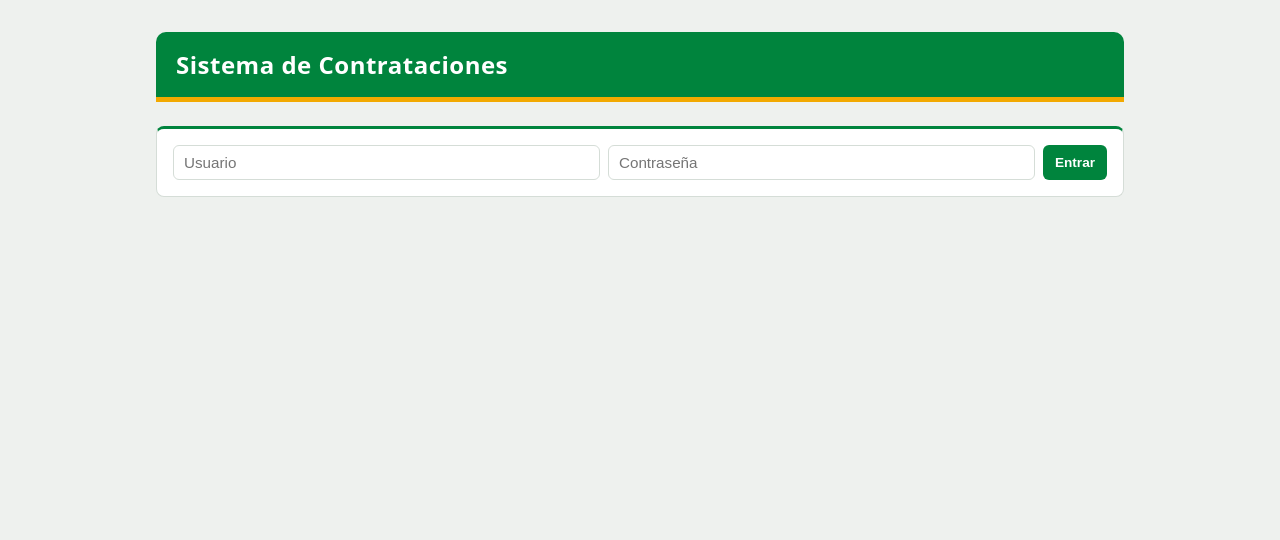
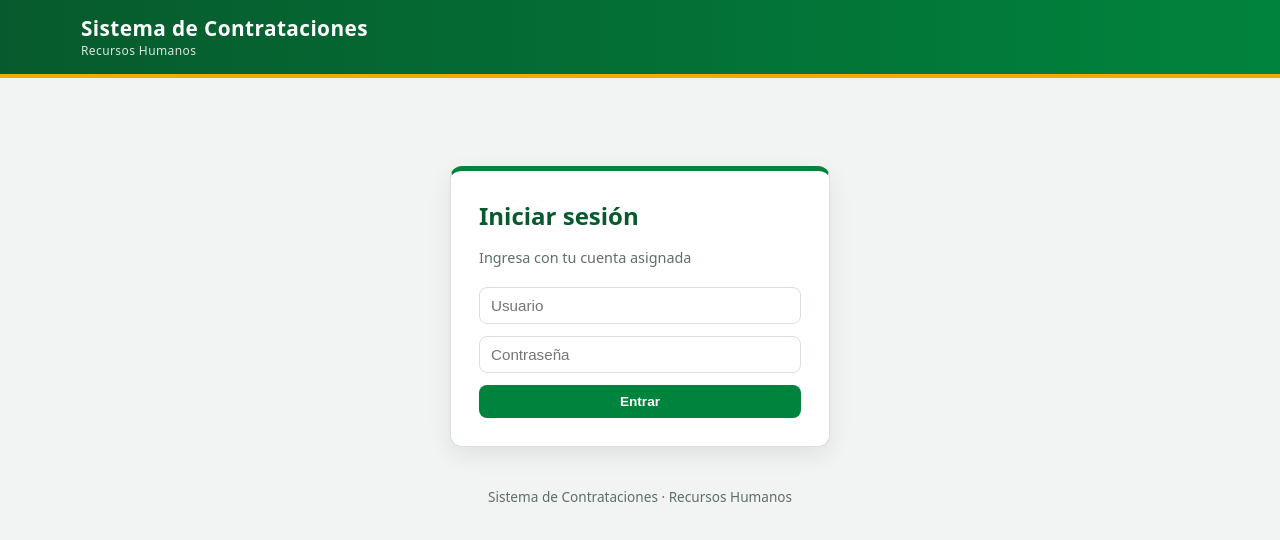
Before and after one commit to KevinAlva23/sistema-contrataciones, a Vue app in the folder frontend/: page / in a window 1280 px wide. Shown: the top 540 px of the page. Built offline with nearby package versions, Linux system fonts and the light colour scheme.

Commit message:
Rediseno: barra superior, tarjetas de resumen y paneles

```diff
--- a/frontend/src/App.vue
+++ b/frontend/src/App.vue
@@ -17,14 +17,14 @@ const error = ref('')
 const puedeEditar = computed(() => ['admin', 'reclutador'].includes(rol.value))
 const puedeBorrar = computed(() => rol.value === 'admin')
 
-// fetch que agrega el token; si expira, cierra la sesión
+// Contadores para las tarjetas de resumen
+const total = computed(() => candidatos.value.length)
+const cuenta = (e) => candidatos.value.filter(c => c.estado === e).length
+
 async function api(url, opciones = {}) {
   const r = await fetch(url, {
     ...opciones,
-    headers: {
-      ...(opciones.headers || {}),
-      Authorization: `Bearer ${token.value}`
-    }
+    headers: { ...(opciones.headers || {}), Authorization: `Bearer ${token.value}` }
   })
   if (r.status === 401) { salir(); throw new Error('sesion') }
   return r
@@ -123,46 +123,91 @@ onMounted(cargar)
 </script>
 
 <template>
+  <!-- Barra superior -->
+  <header class="topbar">
+    <div class="topbar-in">
+      <div class="marca">
+        Sistema de Contrataciones
+        <small>Recursos Humanos</small>
+      </div>
+      <div v-if="token" class="sesion">
+        <span class="usuario">{{ usuario }}</span>
+        <span class="rol" :class="rol">{{ rol }}</span>
+        <button class="borde" @click="salir">Cerrar sesión</button>
+      </div>
+    </div>
+  </header>
+
   <main class="contenedor">
-    <h1>Sistema de Contrataciones</h1>
 
-    <!-- Pantalla de login -->
-    <form v-if="!token" class="tarjeta formulario" @submit.prevent="entrar">
+    <!-- Login centrado -->
+    <div v-if="!token" class="login-wrap">
+      <form class="login" @submit.prevent="entrar">
+        <h2>Iniciar sesión</h2>
+        <p class="sub">Ingresa con tu cuenta asignada</p>
         <input v-model="loginForm.username" placeholder="Usuario" required />
         <input v-model="loginForm.password" type="password" placeholder="Contraseña" required />
         <button>Entrar</button>
         <p v-if="errorLogin" class="error">{{ errorLogin }}</p>
       </form>
+    </div>
 
     <template v-else>
-      <div class="filtro">
-        <span>Sesión: <b>{{ usuario }}</b> ({{ rol }})</span>
-        <button class="gris" @click="salir">Cerrar sesión</button>
+      <!-- Tarjetas de resumen -->
+      <section class="stats">
+        <div class="stat">
+          <div class="num">{{ total }}</div>
+          <div class="lbl">Total de candidatos</div>
         </div>
+        <div class="stat pend">
+          <div class="num">{{ cuenta('pendiente') }}</div>
+          <div class="lbl">Pendientes</div>
+        </div>
+        <div class="stat cont">
+          <div class="num">{{ cuenta('contratado') }}</div>
+          <div class="lbl">Contratados</div>
+        </div>
+        <div class="stat rech">
+          <div class="num">{{ cuenta('rechazado') }}</div>
+          <div class="lbl">Rechazados</div>
+        </div>
+      </section>
 
-      <form v-if="puedeEditar" class="tarjeta formulario" @submit.prevent="guardar">
+      <!-- Formulario (solo admin y reclutador) -->
+      <section v-if="puedeEditar" class="panel">
+        <h2 class="panel-titulo">
+          {{ editandoId !== null ? 'Editar candidato' : 'Nuevo candidato' }}
+        </h2>
+        <form class="panel-cuerpo" @submit.prevent="guardar">
+          <div class="grid-form">
             <input v-model="form.nombre" placeholder="Nombre" required />
             <input v-model="form.email" type="email" placeholder="Email" required />
             <input v-model="form.puesto" placeholder="Puesto" required />
             <input v-model="form.telefono" placeholder="Teléfono (10 dígitos)" required pattern="[0-9]{10}" title="Escribe 10 números" />
+          </div>
+          <div class="acciones-form">
             <button>{{ editandoId !== null ? 'Guardar cambios' : 'Agregar' }}</button>
             <button v-if="editandoId !== null" type="button" class="gris" @click="cancelar">Cancelar</button>
+          </div>
+          <p v-if="error" class="error">{{ error }}</p>
         </form>
-      <p v-if="error" class="error">{{ error }}</p>
+      </section>
 
-      <div class="filtro">
+      <!-- Tabla con filtros -->
+      <section class="panel">
+        <h2 class="panel-titulo">Candidatos</h2>
+        <div class="toolbar">
           <input v-model="busqueda" class="buscador" placeholder="Buscar por nombre, email o puesto" />
-        <label>Estado:</label>
           <select v-model="filtro">
-          <option value="todos">Todos</option>
+            <option value="todos">Todos los estados</option>
             <option value="pendiente">Pendiente</option>
             <option value="contratado">Contratado</option>
             <option value="rechazado">Rechazado</option>
           </select>
-        <span>{{ filtrados.length }} candidato(s)</span>
+          <span class="cuenta">{{ filtrados.length }} resultado(s)</span>
         </div>
 
-      <div class="tarjeta tabla-scroll">
+        <div class="tabla-scroll">
           <table>
             <thead>
               <tr>
@@ -171,7 +216,9 @@ onMounted(cargar)
               </tr>
             </thead>
             <tbody>
-            <tr v-if="!filtrados.length"><td colspan="6">Sin resultados</td></tr>
+              <tr v-if="!filtrados.length">
+                <td colspan="6" class="vacio">Sin resultados</td>
+              </tr>
               <tr v-for="c in filtrados" :key="c.id">
                 <td>{{ c.nombre }}</td>
                 <td>{{ c.email }}</td>
@@ -182,12 +229,15 @@ onMounted(cargar)
                   <button class="verde" @click="estado(c.id,'contratado')">Contratar</button>
                   <button class="rojo" @click="estado(c.id,'rechazado')">Rechazar</button>
                   <button class="gris" @click="editar(c)">Editar</button>
-                <button v-if="puedeBorrar" @click="borrar(c)">Eliminar</button>
+                  <button v-if="puedeBorrar" class="rojo" @click="borrar(c)">Eliminar</button>
                 </td>
               </tr>
             </tbody>
           </table>
         </div>
+      </section>
     </template>
   </main>
+
+  <footer class="pie">Sistema de Contrataciones · Recursos Humanos</footer>
 </template>
--- a/frontend/src/style.css
+++ b/frontend/src/style.css
@@ -1,13 +1,14 @@
-/* ============ PALETA (inspirada en Pemex) ============ */
+/* ============ PALETA ============ */
 :root {
-  --verde: #00843d;         /* verde institucional (principal) */
-  --verde-oscuro: #07492a;  /* verde más oscuro (hover, bordes) */
-  --verde-claro: #2e9e5b;   /* botón Contratar */
-  --dorado: #f2a900;        /* acento dorado/amarillo */
-  --rojo: #c8102e;          /* botón Rechazar */
-  --gris: #eef1ee;          /* fondo de la página */
-  --borde: #d5ddd7;        /* líneas y bordes */
-  --texto: #1c2b22;         /* texto */
+  --verde: #00843d;
+  --verde-oscuro: #075a2d;
+  --verde-claro: #e6f4ec;
+  --dorado: #f2a900;
+  --rojo: #c8102e;
+  --gris: #f1f4f2;
+  --borde: #d9e0db;
+  --texto: #1c2b22;
+  --suave: #5f6f66;
 }
 
 * { box-sizing: border-box; }
@@ -19,125 +20,200 @@ body {
   font-family: system-ui, -apple-system, "Segoe UI", sans-serif;
 }
 
-/* ============ DISTRIBUCIÓN ============ */
-.contenedor {
-  max-width: 1000px;
-  margin: 2rem auto;
-  padding: 0 1rem;
+/* ============ BARRA SUPERIOR ============ */
+.topbar {
+  background: linear-gradient(90deg, var(--verde-oscuro), var(--verde));
+  border-bottom: 4px solid var(--dorado);
+  color: white;
 }
+.topbar-in {
+  max-width: 1150px;
+  margin: 0 auto;
+  padding: 0.9rem 1rem;
+  display: flex;
+  align-items: center;
+  justify-content: space-between;
+  gap: 1rem;
+  flex-wrap: wrap;
+}
+.marca { font-size: 1.3rem; font-weight: 700; letter-spacing: 0.4px; }
+.marca small { display: block; font-size: 0.75rem; font-weight: 400; opacity: 0.85; }
+.sesion { display: flex; align-items: center; gap: 10px; }
+.usuario { font-weight: 600; }
 
-/* Título como barra verde con franja dorada abajo */
-h1 {
-  margin: 0 0 1.5rem;
-  padding: 1rem 1.25rem;
-  font-size: 1.5rem;
-  color: white;
-  background: var(--verde);
-  border-bottom: 5px solid var(--dorado);   /* franja dorada */
-  border-radius: 10px 10px 0 0;
-  letter-spacing: 0.5px;
+/* Etiqueta de rol */
+.rol {
+  padding: 2px 10px;
+  border-radius: 999px;
+  font-size: 0.75rem;
+  font-weight: 700;
+  text-transform: uppercase;
+  background: white;
 }
+.rol.admin { color: var(--rojo); }
+.rol.reclutador { color: var(--verde); }
+.rol.auditor { color: #8a5a00; background: #ffe9b0; }
 
-.tarjeta {
+/* ============ CONTENEDOR ============ */
+.contenedor { max-width: 1150px; margin: 1.5rem auto; padding: 0 1rem; }
+
+/* ============ LOGIN ============ */
+.login-wrap { display: flex; justify-content: center; padding-top: 4rem; }
+.login {
+  width: 100%;
+  max-width: 380px;
   background: white;
   border: 1px solid var(--borde);
-  border-top: 3px solid var(--verde);       /* línea verde arriba de cada tarjeta */
-  border-radius: 8px;
-  padding: 1rem;
-  margin-bottom: 1.5rem;
+  border-top: 5px solid var(--verde);
+  border-radius: 12px;
+  padding: 1.75rem;
+  display: flex;
+  flex-direction: column;
+  gap: 12px;
+  box-shadow: 0 8px 24px rgba(0, 0, 0, 0.08);
 }
+.login h2 { margin: 0 0 4px; color: var(--verde-oscuro); }
+.login p.sub { margin: 0 0 8px; color: var(--suave); font-size: 0.9rem; }
+
+/* ============ TARJETAS DE RESUMEN ============ */
+.stats {
+  display: grid;
+  grid-template-columns: repeat(4, 1fr);
+  gap: 14px;
+  margin-bottom: 1.25rem;
+}
+.stat {
+  background: white;
+  border: 1px solid var(--borde);
+  border-left: 6px solid var(--verde);
+  border-radius: 10px;
+  padding: 0.9rem 1rem;
+}
+.stat .num { font-size: 1.9rem; font-weight: 800; line-height: 1; }
+.stat .lbl { color: var(--suave); font-size: 0.85rem; margin-top: 4px; }
+.stat.pend { border-left-color: var(--dorado); }
+.stat.cont { border-left-color: var(--verde); }
+.stat.rech { border-left-color: var(--rojo); }
+
+/* ============ PANELES ============ */
+.panel {
+  background: white;
+  border: 1px solid var(--borde);
+  border-radius: 12px;
+  margin-bottom: 1.25rem;
+  overflow: hidden;
+}
+.panel-titulo {
+  margin: 0;
+  padding: 0.75rem 1rem;
+  background: var(--verde-claro);
+  color: var(--verde-oscuro);
+  font-size: 1rem;
+  border-bottom: 1px solid var(--borde);
+}
+.panel-cuerpo { padding: 1rem; }
 
 /* ============ FORMULARIO ============ */
-.formulario { display: flex; flex-wrap: wrap; gap: 8px; }
+.grid-form {
+  display: grid;
+  grid-template-columns: repeat(4, 1fr);
+  gap: 10px;
+}
+.acciones-form { display: flex; gap: 8px; margin-top: 10px; }
 
-input {
-  flex: 1 1 150px;
-  padding: 8px 10px;
+input, select {
+  width: 100%;
+  padding: 9px 11px;
   border: 1px solid var(--borde);
-  border-radius: 6px;
+  border-radius: 8px;
   font-size: 0.95rem;
+  background: white;
 }
-
-input:focus {
-  outline: 2px solid var(--dorado);   /* foco dorado */
+input:focus, select:focus {
+  outline: 2px solid var(--dorado);
   border-color: transparent;
 }
 
 /* ============ BOTONES ============ */
 button {
-  padding: 8px 12px;
+  padding: 9px 14px;
   border: none;
-  border-radius: 6px;
+  border-radius: 8px;
   background: var(--verde);
   color: white;
   font-size: 0.85rem;
   font-weight: 600;
   cursor: pointer;
+  transition: background 0.15s;
 }
 button:hover { background: var(--verde-oscuro); }
-button.verde { background: var(--verde-claro); }
+button.verde { background: #2e9e5b; }
 button.verde:hover { background: var(--verde); }
 button.rojo { background: var(--rojo); }
 button.rojo:hover { background: #9d0c24; }
+button.gris { background: #6b7280; }
+button.gris:hover { background: #4b5563; }
+button.borde { background: transparent; border: 1px solid white; }
+button.borde:hover { background: rgba(255, 255, 255, 0.15); }
 
-/* ============ FILTRO ============ */
-.filtro {
-  margin-bottom: 1rem;
+/* ============ BARRA DE FILTROS ============ */
+.toolbar {
   display: flex;
+  gap: 10px;
   align-items: center;
-  gap: 8px;
-  font-weight: 600;
-  color: var(--verde-oscuro);
+  flex-wrap: wrap;
+  padding: 0.9rem 1rem;
 }
-select {
-  padding: 8px 10px;
-  border: 1px solid var(--borde);
-  border-radius: 6px;
-  background: white;
-}
+.toolbar .buscador { flex: 1 1 260px; }
+.toolbar select { width: auto; }
+.cuenta { color: var(--suave); font-size: 0.9rem; margin-left: auto; }
 
 /* ============ TABLA ============ */
 .tabla-scroll { overflow-x: auto; }
-
-table { width: 100%; border-collapse: collapse; background: white; }
-
-th, td {
-  padding: 10px;
-  text-align: left;
-  border-bottom: 1px solid var(--borde);
-}
-
-/* Encabezado verde con texto blanco */
+table { width: 100%; border-collapse: collapse; }
+th, td { padding: 11px 14px; text-align: left; border-bottom: 1px solid var(--borde); }
 th {
   background: var(--verde);
   color: white;
-  font-size: 0.85rem;
+  font-size: 0.8rem;
+  text-transform: uppercase;
+  letter-spacing: 0.5px;
 }
+tbody tr:nth-child(even) { background: #f7faf8; }
+tbody tr:hover { background: #fff6dc; }
+.acciones { display: flex; gap: 6px; flex-wrap: wrap; }
+.vacio { text-align: center; color: var(--suave); padding: 1.5rem; }
 
-/* Filas alternas y resaltado al pasar el mouse */
-tbody tr:nth-child(even) { background: #f6f9f7; }
-tbody tr:hover { background: #fff6dc; }
-
-.acciones { display: flex; gap: 6px; }
-
-/* ============ ETIQUETA DE ESTADO ============ */
+/* ============ ESTADOS ============ */
 .estado {
-  padding: 2px 10px;
+  padding: 3px 11px;
   border-radius: 999px;
-  font-size: 0.8rem;
-  font-weight: 600;
+  font-size: 0.78rem;
+  font-weight: 700;
   background: var(--borde);
 }
 .estado.contratado { background: #d8f0e1; color: #07492a; }
-.estado.rechazado  { background: #fbdde2; color: #8a0b20; }
-.estado.pendiente  { background: #fff0c2; color: #7a5200; }
+.estado.rechazado { background: #fbdde2; color: #8a0b20; }
+.estado.pendiente { background: #fff0c2; color: #7a5200; }
 
-/* Botón gris para Editar y Cancelar */
-button.gris { background: #6b7280; }
-button.gris:hover { background: #4b5563; }
+/* ============ ERRORES Y PIE ============ */
+.error {
+  color: var(--rojo);
+  font-weight: 600;
+  margin: 8px 0 0;
+}
+.pie {
+  text-align: center;
+  color: var(--suave);
+  font-size: 0.85rem;
+  padding: 1rem 0 2rem;
+}
 
-/* Cuadro de búsqueda: ocupa el espacio sobrante de la barra de filtros */
-.buscador { flex: 1 1 220px; }
-.filtro { flex-wrap: wrap; }
-
-.error { color: #c8102e; font-weight: 600; margin: -0.5rem 0 1rem; }
+/* ============ CELULAR ============ */
+@media (max-width: 800px) {
+  .stats { grid-template-columns: repeat(2, 1fr); }
+  .grid-form { grid-template-columns: 1fr 1fr; }
+}
+@media (max-width: 520px) {
+  .grid-form { grid-template-columns: 1fr; }
+}
```
Lines whose indentation alone changed are shown as unchanged.
